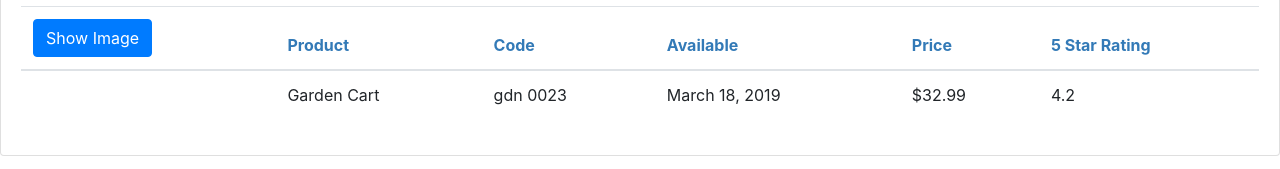
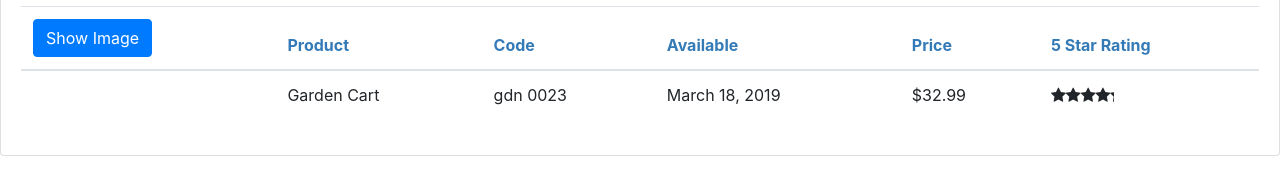
Before and after one commit to rohanthorat/angular-fundamentals, an Angular app: page / in a window 1280 px wide. Shown: the part 202-371 px from the top of the page. Built offline with nearby package versions, Linux system fonts and the light colour scheme.

Commit message:
Nested star component and inter-component communication

```diff
--- a/src/app/app.module.ts
+++ b/src/app/app.module.ts
@@ -5,12 +5,14 @@ import { AppComponent } from './app.component';
 import { ProductListComponent } from './products/product-list/product-list.component';
 import { FormsModule } from '@angular/forms';
 import { ConvertToSpacesPipe } from './shared/convert-to-spaces.pipe';
+import { StarComponent } from './shared/star/star.component';
 
 @NgModule({
   declarations: [
     AppComponent,
     ProductListComponent,
-    ConvertToSpacesPipe
+    ConvertToSpacesPipe,
+    StarComponent
   ],
   imports: [
     BrowserModule,
--- a/src/app/products/product-list/product-list.component.html
+++ b/src/app/products/product-list/product-list.component.html
@@ -53,7 +53,10 @@
                         <td> {{ product.productCode | lowercase | convertToSpaces:'-' }} </td>
                         <td> {{ product.releaseDate }} </td>
                         <td> {{ product.price | currency: 'USD':'symbol':'1.2-2' }} </td>
-                        <td> {{ product.starRating }} </td>
+                        <td> <app-star
+                               [rating]="product.starRating"
+                               (ratingClicked)="displayRatingOnHeader($event)">
+                            </app-star> </td>
                     </tr>
                 </tbody>
             </table>
--- a/src/app/products/product-list/product-list.component.ts
+++ b/src/app/products/product-list/product-list.component.ts
@@ -64,6 +64,10 @@ export class ProductListComponent implements OnInit {
       product.productName.toLocaleLowerCase().indexOf(filterBy) !== -1);
   }
 
+  public displayRatingOnHeader(ratingMessage: string) {
+    this.pageTitle = ratingMessage;
+  }
+
   ngOnInit(): void { }
 
 }
--- /dev/null
+++ b/src/app/shared/star/star.component.html
@@ -0,0 +1,12 @@
+<div class="crop"
+     [style.width.px]="starWidth"
+     [title]="rating"
+     (click)="onClick()">
+  <div style="width: 75px">
+    <span class="fa fa-star"></span>
+    <span class="fa fa-star"></span>
+    <span class="fa fa-star"></span>
+    <span class="fa fa-star"></span>
+    <span class="fa fa-star"></span>
+  </div>
+</div>
--- /dev/null
+++ b/src/app/shared/star/star.component.scss
@@ -0,0 +1,7 @@
+.crop {
+  overflow: hidden;
+}
+
+div {
+  cursor: pointer;
+}
--- /dev/null
+++ b/src/app/shared/star/star.component.ts
@@ -0,0 +1,22 @@
+import { Component, Input, OnChanges, Output, EventEmitter } from '@angular/core';
+
+@Component({
+  selector: 'app-star',
+  templateUrl: './star.component.html',
+  styleUrls: ['./star.component.scss']
+})
+export class StarComponent implements OnChanges {
+  @Input() public rating: number;
+  @Output() public ratingClicked: EventEmitter<string> = new EventEmitter<string>();
+  public starWidth: number;
+
+  constructor() { }
+
+  ngOnChanges(): void {
+    this.starWidth = this.rating * 75 / 5;
+  }
+
+  public onClick(): void {
+    this.ratingClicked.emit(`The rating ${this. rating} was clicked`);
+  }
+}
```
